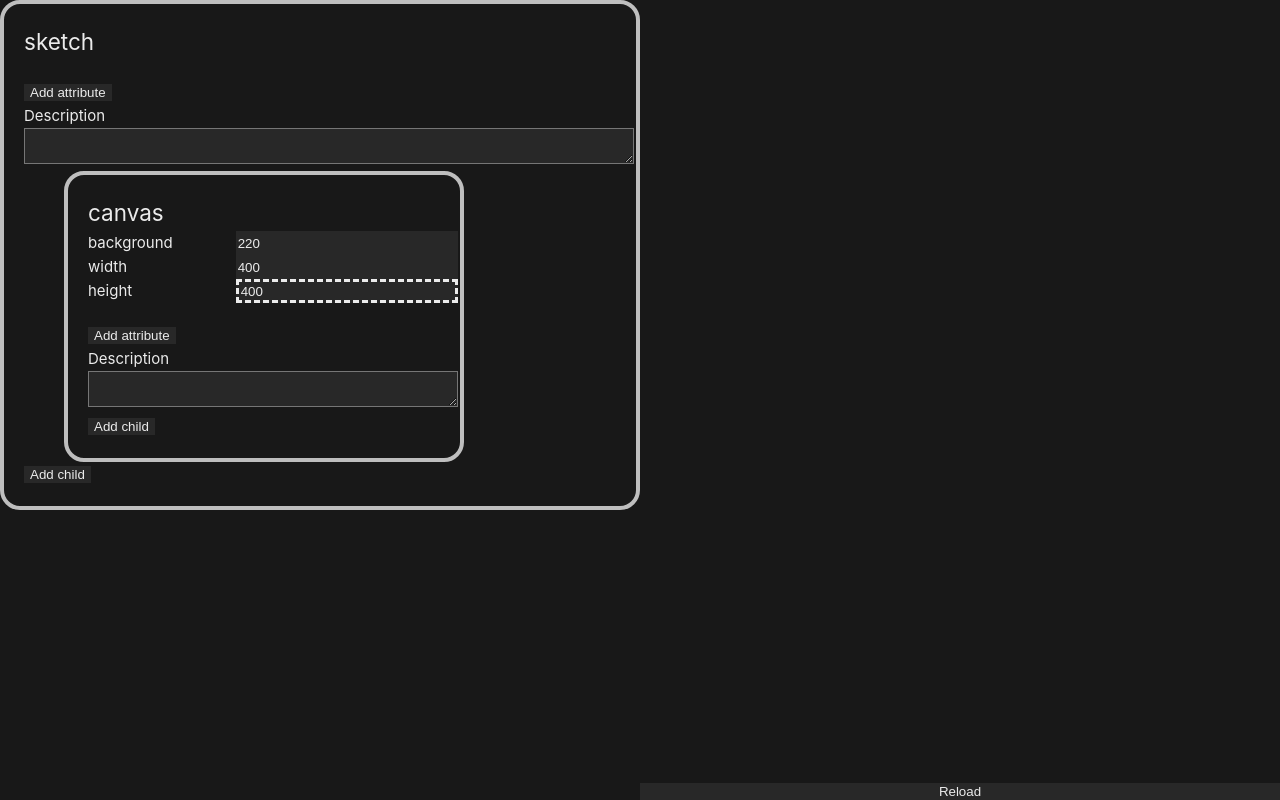
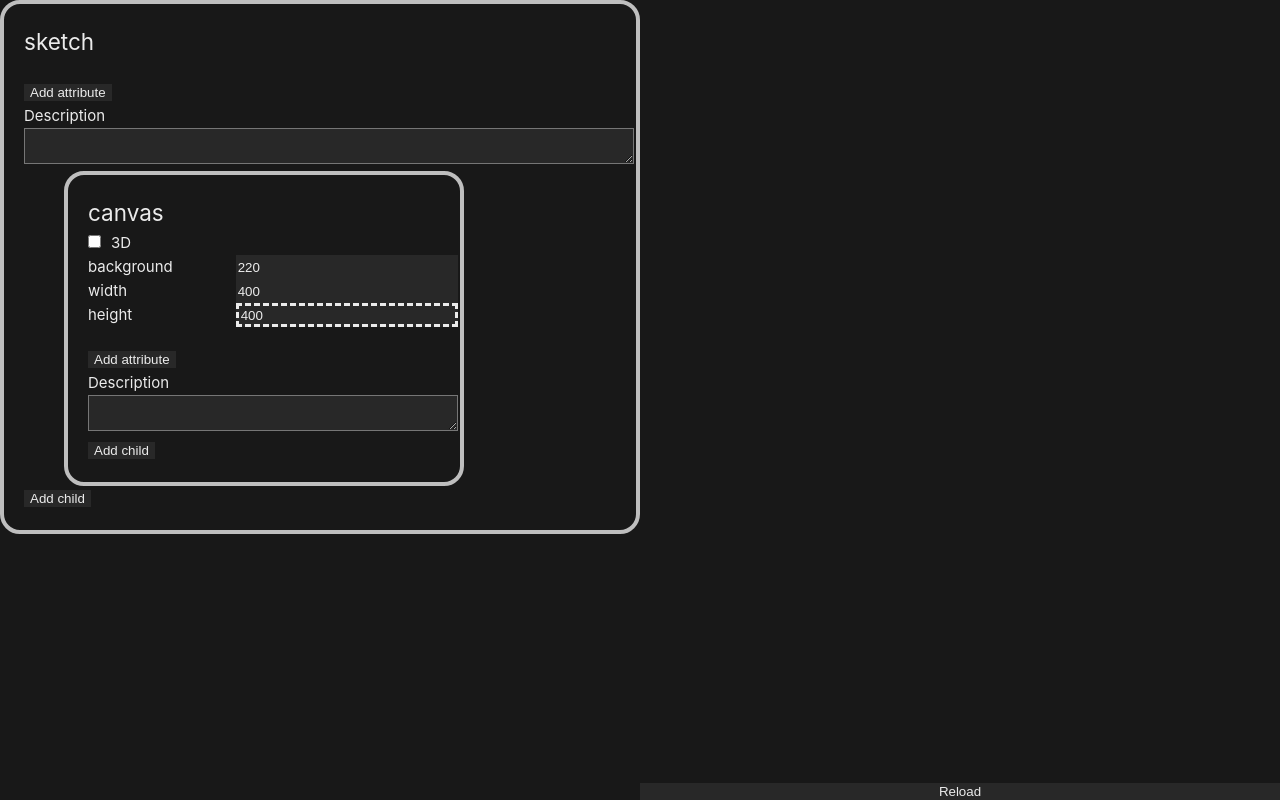
Before and after one commit to calebfoss/marker-editor, a Vue app: page / in a window 1280 px wide. Built offline with nearby package versions, Linux system fonts and the light colour scheme.

Commit message:
Add 3d toggle and filter child options based on 3d

```diff
--- a/src/components/ChildAdder.vue
+++ b/src/components/ChildAdder.vue
@@ -1,6 +1,10 @@
 <script setup lang="ts">
-import { ref } from 'vue'
-const { addChild } = defineProps<{ addChild: (tag: string) => void; docs: MarkerDocs }>()
+import { computed, ref } from 'vue'
+const { addChild, canvas, docs } = defineProps<{
+  addChild: (tag: string) => void
+  docs: MarkerDocs
+  canvas?: MarkerElement
+}>()
 
 const adding = ref(false)
 
@@ -21,17 +25,34 @@ function optionClicked(e: Event) {
   addChild(option.value)
   toggleSelect()
 }
+
+const primitives3d = ['plane', 'box', 'sphere', 'cylinder', 'cone', 'ellipsoid', 'torus', 'model']
+const filteredOptions = computed(() =>
+  docs.filter((docElement) => {
+    if (typeof canvas === 'undefined') return true
+    if (docElement.name.slice(2, 9) === `canvas`) return false
+    const is3d =
+      docElement.name.slice(-2) === `3d` || primitives3d.includes(docElement.name.slice(2))
+    if (canvas.tag.slice(-2) === '3d') return is3d
+    return !is3d
+  })
+)
 </script>
 <template>
   <button v-show="!adding" @click="toggleSelect">Add child</button>
   <form v-show="adding" @submit.prevent="onSubmit">
     <select name="select-tag">
       <option
-        v-for="docElement in docs"
+        v-for="docElement in filteredOptions"
         :value="docElement.name"
-        v-text="docElement.name.slice(2)"
         @click.prevent="optionClicked"
-      ></option>
+      >
+        {{
+          docElement.name.slice(-2) === `3d`
+            ? docElement.name.slice(2, -3)
+            : docElement.name.slice(2)
+        }}
+      </option>
     </select>
     <input type="submit" value="+" />
   </form>
--- a/src/components/ElementEditor.vue
+++ b/src/components/ElementEditor.vue
@@ -1,4 +1,5 @@
 <script setup lang="ts">
+import { computed, ref } from 'vue'
 import AttributeAdder from './AttributeAdder.vue'
 import AttributeEditor from './AttributeEditor.vue'
 import ChildAdder from './ChildAdder.vue'
@@ -12,6 +13,7 @@ const { element, remove, refreshPreview, generateKey, parentElement } = definePr
   refreshPreview: () => void
   generateKey: () => string
   parentElement?: MarkerElement
+  canvas?: MarkerElement
 }>()
 
 function addChild(tag: string) {
@@ -91,6 +93,14 @@ function removeAttribute(name: string) {
   delete element.attributes[name]
   refreshPreview()
 }
+const isCanvas3D = ref(element.tag === 'p-canvas-3d')
+const isCanvas = computed(() => isCanvas3D.value || element.tag === 'p-canvas')
+
+function updateCanvasTag() {
+  const is3D = isCanvas3D.value
+  element.tag = is3D ? 'p-canvas-3d' : 'p-canvas'
+  refreshPreview()
+}
 </script>
 
 <template>
@@ -101,9 +111,15 @@ function removeAttribute(name: string) {
     @keydown.up.stop.prevent="moveUp"
     @keydown.down.stop.prevent="moveDown"
   >
-    <header>
-      <h2>{{ element.tag.slice(2) }}</h2>
-    </header>
+    <h2>{{ element.tag.slice(-2) === `3d` ? element.tag.slice(2, -3) : element.tag.slice(2) }}</h2>
+    <div v-if="isCanvas">
+      <input
+        style="margin-right: 10px"
+        type="checkbox"
+        v-model="isCanvas3D"
+        @change="updateCanvasTag"
+      /><label>3D</label>
+    </div>
     <div class="attributes-editor">
       <AttributeEditor
         v-for="(_, name) in element.attributes"
@@ -136,10 +152,15 @@ function removeAttribute(name: string) {
         :key="child.key"
         :generate-key="generateKey"
         :parent-element="element"
+        :canvas="isCanvas ? element : canvas"
         @keydown.left.stop.prevent="() => childToSibling(index)"
       >
       </ElementEditor>
     </div>
-    <ChildAdder :add-child="addChild" :docs="docs"></ChildAdder>
+    <ChildAdder
+      :add-child="addChild"
+      :docs="docs"
+      :canvas="isCanvas ? element : canvas"
+    ></ChildAdder>
   </div>
 </template>
```
